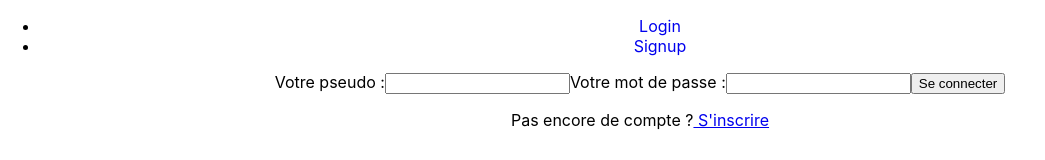
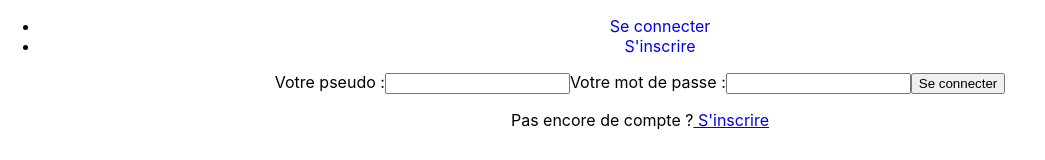
Before and after one commit to beatrice-yun/evaluer, a React (Create React App) app in the folder client/: page / in a window 1280 px wide. Shown: the top 160 px of the page, without its empty margins (0-1045 px from the left). Built offline with nearby package versions, Linux system fonts and the light colour scheme; no server answers.

Commit message:
correction libellés navbar

```diff
--- a/client/src/components/navbar/Navbar.js
+++ b/client/src/components/navbar/Navbar.js
@@ -49,8 +49,8 @@ class Navbar extends Component {
         <div>
         <nav className="nav-style">
           <ul>
-            <li><Link to='/' style={{ textDecoration: 'none' }}>Login</Link></li>
-            <li><Link to='/signup' style={{ textDecoration: 'none' }}>Signup</Link></li>
+            <li><Link to='/' style={{ textDecoration: 'none' }}>Se connecter</Link></li>
+            <li><Link to='/signup' style={{ textDecoration: 'none' }}>S'inscrire</Link></li>
           </ul>
         </nav>
         </div>
```
